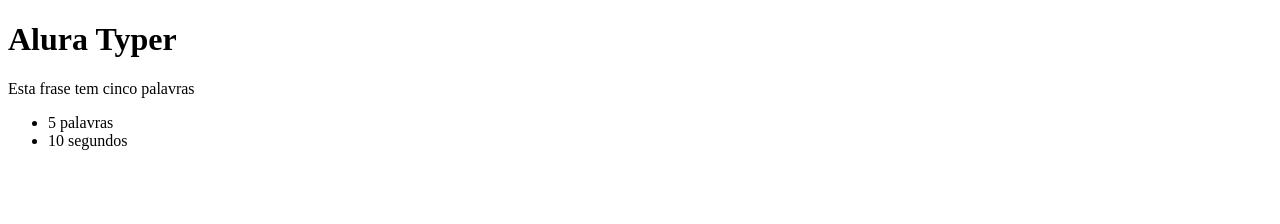
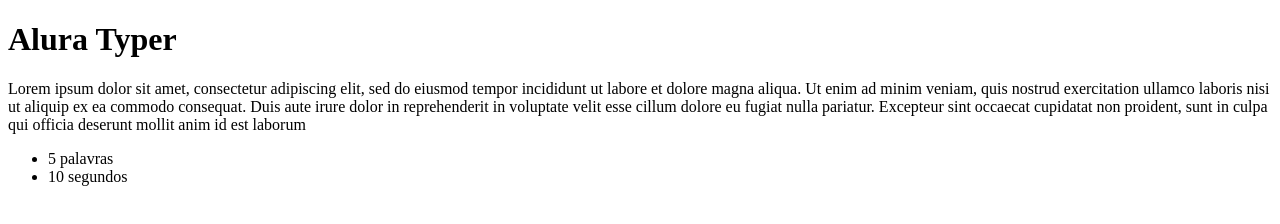
Before and after one commit to diegosampaiorj/Alura_jQuery, a plain HTML site: page public/principal.html in a window 1280 px wide. Drawn offline with Linux system fonts and the light colour scheme.

Commit message:
:art: code beauty

```diff
--- a/public/js/main.js
+++ b/public/js/main.js
@@ -1,5 +1,3 @@
 var frase = $(".frase").text();
-
 var numPalavras = frase.split(" ").length;
-
-var tamanhoFrase = $("li");
+var tamanhoFrase = $("#tamnhoFrase").text();
--- a/public/principal.html
+++ b/public/principal.html
@@ -6,10 +6,16 @@
 </head>
 <body>
     <h1>Alura Typer</h1>
-    <p class="frase">Esta frase tem cinco palavras</p>
+    <p class="frase">Lorem ipsum dolor sit amet, consectetur adipiscing
+        elit, sed do eiusmod tempor incididunt
+        ut labore et dolore magna aliqua. Ut enim ad minim veniam,
+        quis nostrud exercitation ullamco
+        laboris nisi ut aliquip ex ea commodo consequat. Duis aute irure dolor in reprehenderit in
+        voluptate velit esse cillum dolore eu fugiat nulla pariatur. Excepteur sint occaecat cupidatat
+        non proident, sunt in culpa qui officia deserunt mollit anim id est laborum</p>
 
     <ul class="informacoes">
-        <li>5 palavras</li>
+        <li><span id="tamanhoFrase">5</span> palavras</li>
         <li>10 segundos</li>
     </ul>
 
```
